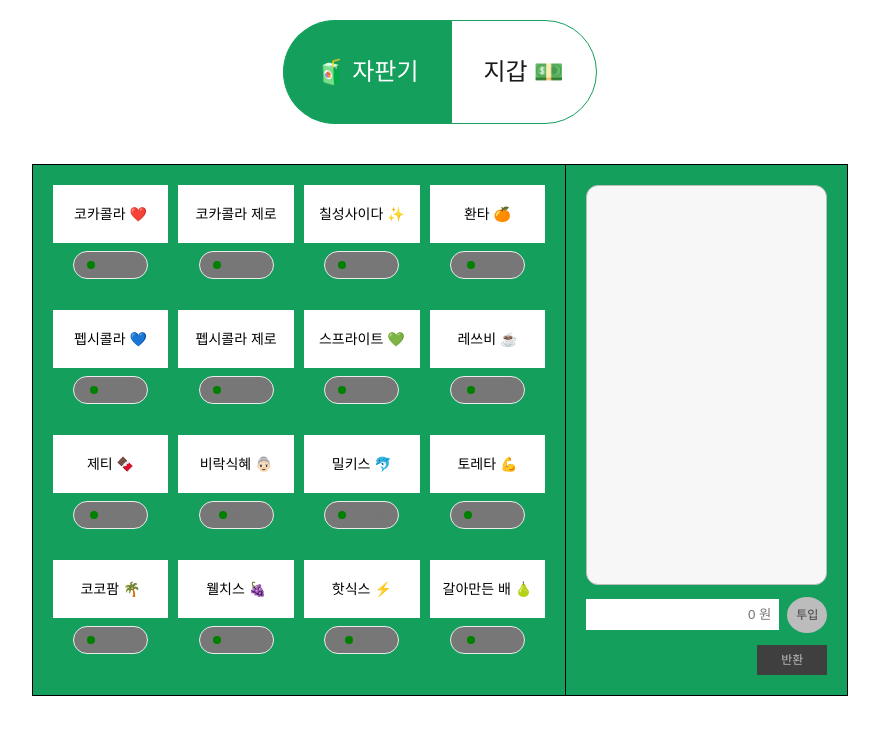
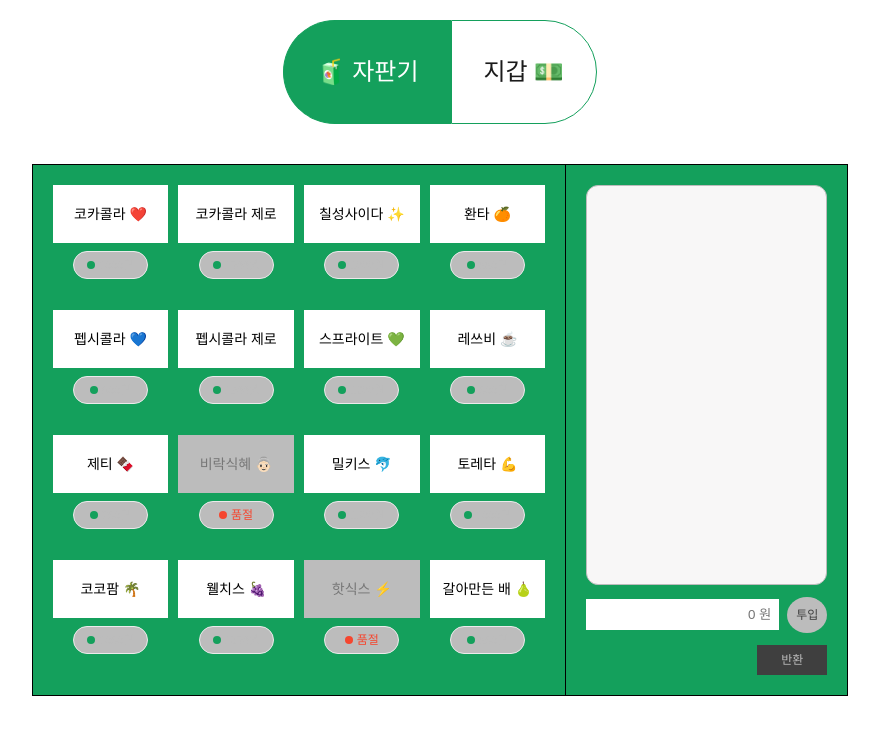
Before and after one commit to codesquad-members-2022/fe-vm, a React (Create React App) app: page / in a window 1280 px wide. Shown: the top 734 px of the page, without its empty margins (200-1079 px from the left). Built offline with nearby package versions, Linux system fonts and the light colour scheme.

Commit message:
Design: 품절된 상품 관련 style 변경 - 품절된 상품은 빨간불이 들어오도록 변경함 - 커서 관련 스타일 추가
Related to: #4

```diff
--- a/src/components/VendingMachine/ProductContainer/Product.jsx
+++ b/src/components/VendingMachine/ProductContainer/Product.jsx
@@ -1,12 +1,12 @@
-import styled from 'styled-components';
+import styled, { css } from 'styled-components';
 
 export default function Product({ info }) {
   return (
     <ProductWrapper>
-      <ProductButton>{info.name}</ProductButton>
+      <ProductButton stock={info.stock}>{info.name}</ProductButton>
       <PriceWrapper>
-        <PriceState />
-        <Price>{info.stock ? info.price + '원' : '품절'}</Price>
+        <PriceState stock={info.stock} />
+        <Price stock={info.stock}>{info.stock ? info.price + '원' : '품절'}</Price>
       </PriceWrapper>
     </ProductWrapper>
   );
@@ -25,6 +25,17 @@ const ProductButton = styled.button`
   border: 1px solid transparent;
   ${({ theme }) => theme.fontStyles.smallBold};
   background: ${({ theme }) => theme.colors.white};
+
+  ${props =>
+    props.stock
+      ? css`
+          background: ${({ theme }) => theme.colors.white};
+        `
+      : css`
+          background: ${({ theme }) => theme.colors.gray3};
+          color: ${({ theme }) => theme.colors.gray2};
+          cursor: default;
+        `};
 `;
 
 const PriceWrapper = styled.div`
@@ -32,8 +43,8 @@ const PriceWrapper = styled.div`
   padding: 4px 8px;
   border: 1px solid ${({ theme }) => theme.colors.gray4};
   border-radius: 999px;
-  background: ${({ theme }) => theme.colors.gray2};
-  color: ${({ theme }) => theme.colors.gray2};
+  background: ${({ theme }) => theme.colors.gray3};
+  cursor: default;
 `;
 
 const PriceState = styled.span`
@@ -41,9 +52,26 @@ const PriceState = styled.span`
   padding: 4px;
   margin-right: 4px;
   border-radius: 50%;
-  background: green;
+
+  ${props =>
+    props.stock
+      ? css`
+          background: ${({ theme }) => theme.colors.green};
+        `
+      : css`
+          background: ${({ theme }) => theme.colors.red};
+        `};
 `;
 
 const Price = styled.span`
   ${({ theme }) => theme.fontStyles.xSmallBold};
+
+  ${props =>
+    props.stock
+      ? css`
+          color: ${({ theme }) => theme.colors.gray3};
+        `
+      : css`
+          color: ${({ theme }) => theme.colors.red};
+        `};
 `;
```
